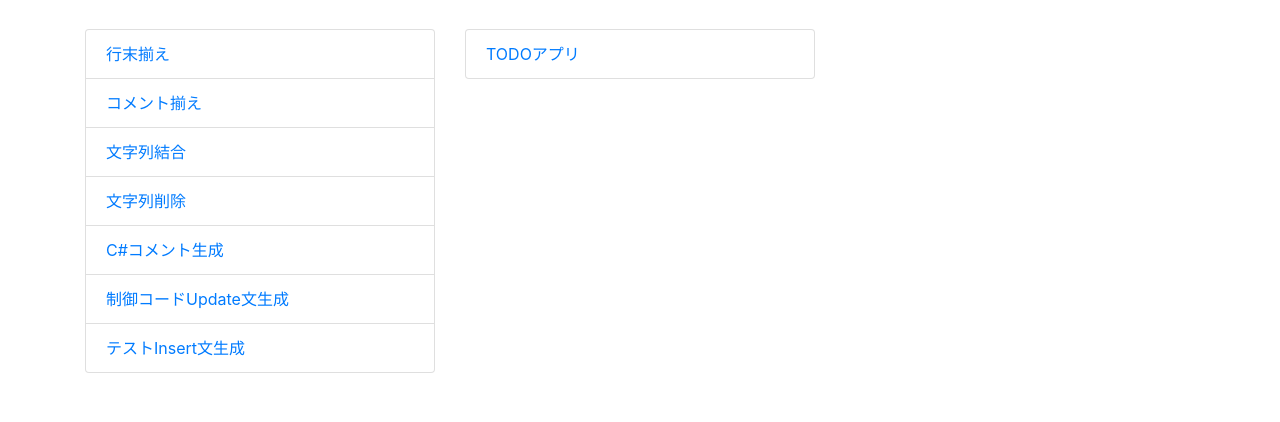
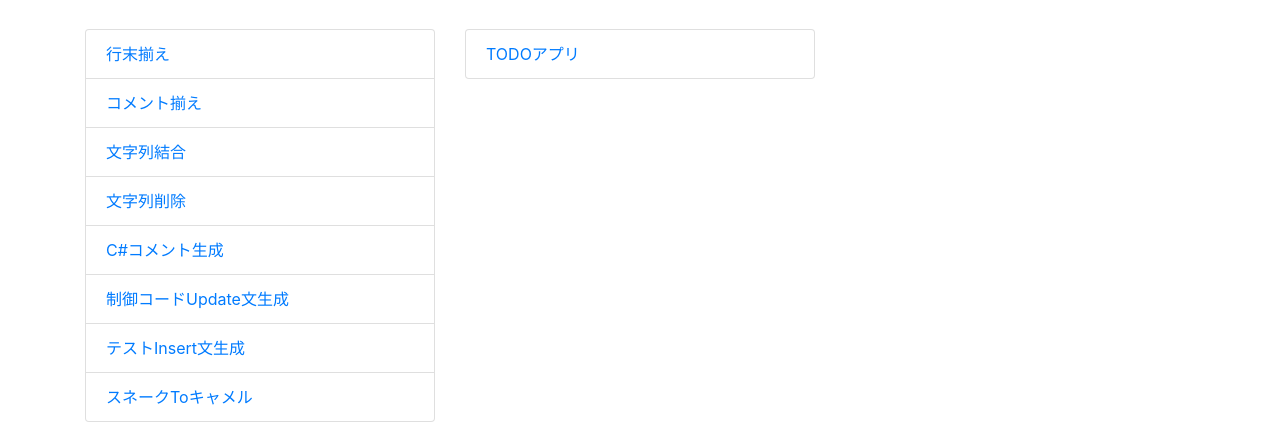
Before and after one commit to sinnlosses/microservice, a plain HTML site: page index.html in a window 1280 px wide. Shown: the part 379-801 px from the top of the page. Drawn offline with nearby package versions, Linux system fonts and the light colour scheme.

Commit message:
スネークToキャメル追加

```diff
--- a/index.html
+++ b/index.html
@@ -40,6 +40,7 @@
                     <li class="list-group-item"><a href="https://sinnlosses.github.io/microservice-generate-csharp-comment/">C#コメント生成</a></li>
                     <li class="list-group-item"><a href="https://sinnlosses.github.io/microservice-generate-update-sql/">制御コードUpdate文生成</a></li>
                     <li class="list-group-item"><a href="https://sinnlosses.github.io/microservice-generate-insert-sql/">テストInsert文生成</a></li>
+                    <li class="list-group-item"><a href="https://sinnlosses.github.io/snake-to-camel/">スネークToキャメル</a></li>
                 </ul>
             </div>
             <div class="col-lg-4">
```
